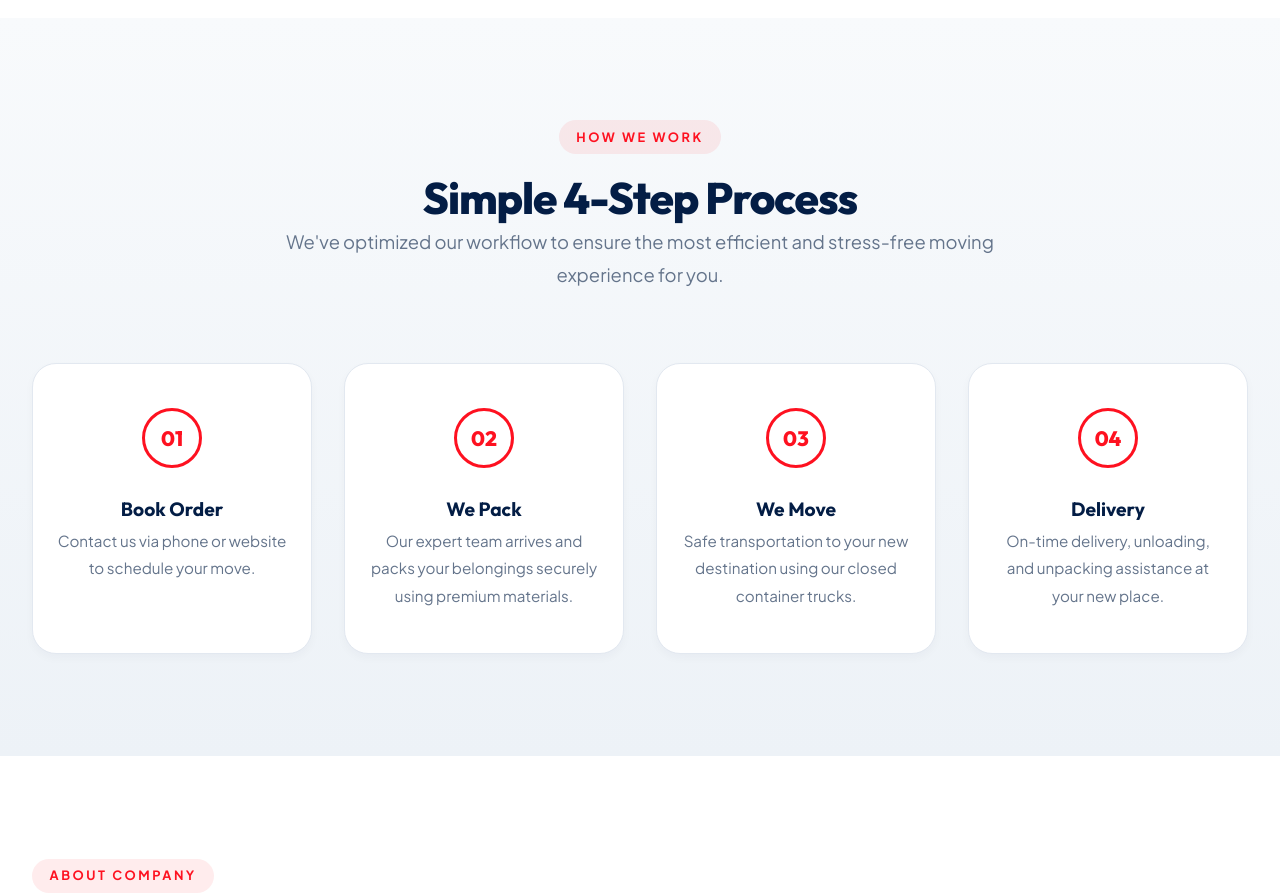
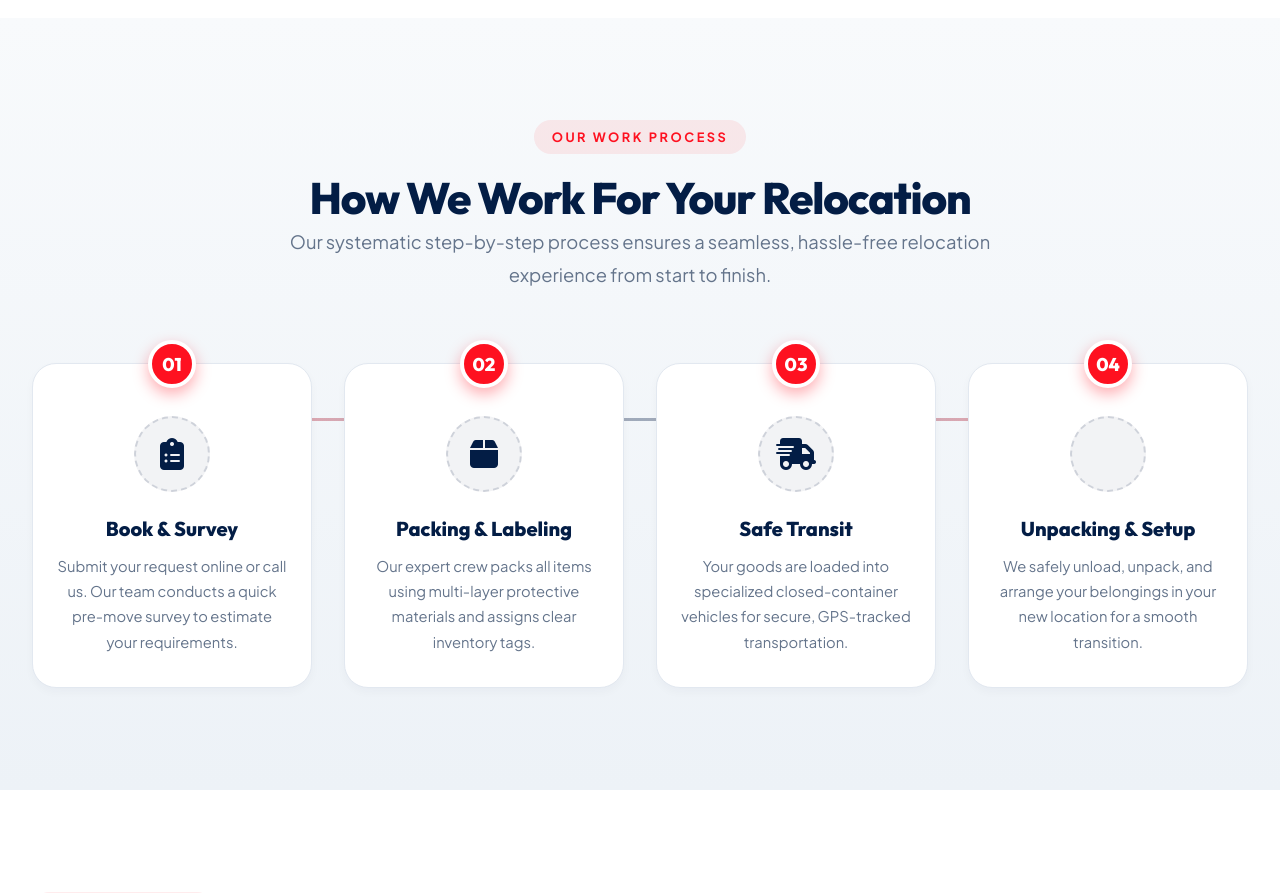
Before and after one commit to CybertizeYogesh/new-website-, a Next.js app: page / in a window 1280 px wide. Shown: the part 3220-4113 px from the top of the page. Built offline with nearby package versions, Linux system fonts and the light colour scheme.

Commit message:
Redesign How We Work section inspired by speedexrelocation.com work process layout

```diff
--- a/src/app/globals.css
+++ b/src/app/globals.css
@@ -577,6 +577,138 @@ img {
     overflow: hidden;
 }
 
+/* Speedex Relocation Inspired Work Process Timeline */
+.process-timeline-container {
+    position: relative;
+    margin-top: 3.5rem;
+}
+
+.process-timeline-line {
+    position: absolute;
+    top: 55px;
+    left: 10%;
+    right: 10%;
+    height: 3px;
+    background: linear-gradient(90deg, var(--accent-color) 0%, var(--primary-color) 50%, var(--accent-color) 100%);
+    z-index: 1;
+    border-radius: 3px;
+    opacity: 0.35;
+}
+
+.process-steps-grid {
+    display: grid;
+    grid-template-columns: repeat(4, 1fr);
+    gap: 2rem;
+    position: relative;
+    z-index: 2;
+}
+
+.process-step-card {
+    background: var(--white);
+    border: 1px solid var(--border-color);
+    border-radius: var(--radius-lg);
+    padding: 2.5rem 1.5rem 2rem;
+    text-align: center;
+    position: relative;
+    box-shadow: var(--shadow-sm);
+    transition: all 0.5s cubic-bezier(0.16, 1, 0.3, 1);
+    display: flex;
+    flex-direction: column;
+    align-items: center;
+}
+
+.step-badge-number {
+    position: absolute;
+    top: -24px;
+    left: 50%;
+    transform: translateX(-50%);
+    width: 48px;
+    height: 48px;
+    background: var(--accent-color);
+    color: var(--white);
+    font-weight: 800;
+    font-family: var(--font-heading);
+    font-size: 1.15rem;
+    border-radius: 50%;
+    display: flex;
+    align-items: center;
+    justify-content: center;
+    box-shadow: 0 6px 15px rgba(254, 17, 32, 0.35);
+    border: 4px solid var(--white);
+    transition: all 0.5s cubic-bezier(0.16, 1, 0.3, 1);
+}
+
+.step-icon-box {
+    width: 76px;
+    height: 76px;
+    background: rgba(3, 29, 69, 0.05);
+    color: var(--primary-color);
+    border-radius: 50%;
+    display: flex;
+    align-items: center;
+    justify-content: center;
+    font-size: 2rem;
+    margin: 0.75rem 0 1.5rem;
+    transition: all 0.5s cubic-bezier(0.16, 1, 0.3, 1);
+    border: 2px dashed rgba(3, 29, 69, 0.15);
+}
+
+.process-step-card h3 {
+    font-size: 1.25rem;
+    font-weight: 800;
+    color: var(--primary-color);
+    margin-bottom: 0.75rem;
+    transition: color 0.4s ease;
+}
+
+.process-step-card p {
+    font-size: 0.92rem;
+    color: var(--text-muted);
+    line-height: 1.7;
+    margin: 0;
+}
+
+.process-step-card:hover {
+    transform: translateY(-10px);
+    border-color: var(--accent-color);
+    box-shadow: var(--shadow-xl);
+}
+
+.process-step-card:hover .step-badge-number {
+    background: var(--primary-color);
+    transform: translateX(-50%) scale(1.1);
+    box-shadow: 0 8px 20px rgba(3, 29, 69, 0.4);
+}
+
+.process-step-card:hover .step-icon-box {
+    background: var(--accent-color);
+    color: var(--white);
+    border-color: transparent;
+    transform: rotateY(180deg) scale(1.1);
+    box-shadow: 0 10px 25px rgba(254, 17, 32, 0.4);
+}
+
+.process-step-card:hover h3 {
+    color: var(--accent-color);
+}
+
+@media (max-width: 992px) {
+    .process-steps-grid {
+        grid-template-columns: repeat(2, 1fr);
+        gap: 3rem 2rem;
+    }
+    .process-timeline-line {
+        display: none;
+    }
+}
+
+@media (max-width: 640px) {
+    .process-steps-grid {
+        grid-template-columns: 1fr;
+        gap: 3rem;
+    }
+}
+
 /* Floating Header */
 .navbar {
     position: fixed;
@@ -953,64 +1085,6 @@ img {
     transform: rotateY(180deg) scale(1.05);
 }
 
-/* Process Timeline Steps */
-.process-steps {
-    display: grid;
-    grid-template-columns: repeat(auto-fit, minmax(min(100%, 250px), 1fr));
-    gap: clamp(1.5rem, 3vw, 2rem);
-    position: relative;
-    margin-top: 2rem;
-}
-
-.step-card {
-    text-align: center;
-    position: relative;
-    padding: 2.75rem 1.5rem;
-    background: var(--white);
-    border-radius: var(--radius-lg);
-    transition: var(--transition-slow);
-    border: 1px solid var(--border-color);
-    box-shadow: var(--shadow-sm);
-}
-
-.step-card:hover {
-    border-color: var(--accent-color);
-    transform: translateY(-8px);
-    box-shadow: var(--shadow-xl);
-}
-
-.step-number {
-    width: 60px;
-    height: 60px;
-    background: var(--white);
-    border: 3px solid var(--accent-color);
-    color: var(--accent-color);
-    border-radius: 50%;
-    display: flex;
-    align-items: center;
-    justify-content: center;
-    font-weight: 800;
-    margin: 0 auto 1.5rem;
-    position: relative;
-    z-index: 2;
-    font-family: var(--font-heading);
-    font-size: 1.3rem;
-    box-shadow: 0 0 0 8px var(--white);
-    transition: var(--transition-smooth);
-}
-
-.step-card:hover .step-number {
-    background: linear-gradient(135deg, var(--accent-color), var(--primary-color));
-    color: var(--white);
-    border-color: transparent;
-    box-shadow: 0 0 0 8px var(--light-bg);
-}
-
-.step-content p {
-    font-size: 0.95rem;
-    color: var(--text-muted);
-}
-
 /* About Grid */
 .about-grid {
     display: grid;
@@ -1233,7 +1307,7 @@ img {
 
 .fade-in-right {
     opacity: 0;
-    transform: translateX(40px);
+    transform: translateX(-40px);
     transition: opacity 1.1s cubic-bezier(0.16, 1, 0.3, 1), transform 1.1s cubic-bezier(0.16, 1, 0.3, 1);
 }
 
--- a/src/app/page.tsx
+++ b/src/app/page.tsx
@@ -191,44 +191,55 @@ export default function HomePage() {
         </div>
       </section>
 
-      {/* 4. How We Work Process Timeline */}
+      {/* 4. Speedex Relocation Inspired 'OUR WORK PROCESS' Timeline */}
       <section className="process section bg-gradient-shading" id="process">
         <div className="container">
           <div className="section-header text-center">
-            <span className="sub-title">How We Work</span>
+            <span className="sub-title">OUR WORK PROCESS</span>
             <TextAnime>
-              <h2>Simple 4-Step Process</h2>
+              <h2>How We Work For Your Relocation</h2>
             </TextAnime>
-            <p>We've optimized our workflow to ensure the most efficient and stress-free moving experience for you.</p>
+            <p>Our systematic step-by-step process ensures a seamless, hassle-free relocation experience from start to finish.</p>
           </div>
 
-          <div className="process-steps">
-            <div className="step-card fade-in-up" data-cursor-text="STEP 1">
-              <div className="step-number">01</div>
-              <div className="step-content">
-                <h4>Book Order</h4>
-                <p>Contact us via phone or website to schedule your move.</p>
+          <div className="process-timeline-container">
+            <div className="process-timeline-line"></div>
+
+            <div className="process-steps-grid">
+              <div className="process-step-card fade-in-up" data-cursor-text="STEP 1">
+                <div className="step-badge-number">01</div>
+                <div className="step-icon-box">
+                  <i className="fa-solid fa-clipboard-list"></i>
+                </div>
+                <h3>Book &amp; Survey</h3>
+                <p>Submit your request online or call us. Our team conducts a quick pre-move survey to estimate your requirements.</p>
               </div>
-            </div>
-            <div className="step-card fade-in-up delay-1" data-cursor-text="STEP 2">
-              <div className="step-number">02</div>
-              <div className="step-content">
-                <h4>We Pack</h4>
-                <p>Our expert team arrives and packs your belongings securely using premium materials.</p>
+
+              <div className="process-step-card fade-in-up delay-1" data-cursor-text="STEP 2">
+                <div className="step-badge-number">02</div>
+                <div className="step-icon-box">
+                  <i className="fa-solid fa-box"></i>
+                </div>
+                <h3>Packing &amp; Labeling</h3>
+                <p>Our expert crew packs all items using multi-layer protective materials and assigns clear inventory tags.</p>
               </div>
-            </div>
-            <div className="step-card fade-in-up delay-2" data-cursor-text="STEP 3">
-              <div className="step-number">03</div>
-              <div className="step-content">
-                <h4>We Move</h4>
-                <p>Safe transportation to your new destination using our closed container trucks.</p>
+
+              <div className="process-step-card fade-in-up delay-2" data-cursor-text="STEP 3">
+                <div className="step-badge-number">03</div>
+                <div className="step-icon-box">
+                  <i className="fa-solid fa-truck-fast"></i>
+                </div>
+                <h3>Safe Transit</h3>
+                <p>Your goods are loaded into specialized closed-container vehicles for secure, GPS-tracked transportation.</p>
               </div>
-            </div>
-            <div className="step-card fade-in-up delay-3" data-cursor-text="STEP 4">
-              <div className="step-number">04</div>
-              <div className="step-content">
-                <h4>Delivery</h4>
-                <p>On-time delivery, unloading, and unpacking assistance at your new place.</p>
+
+              <div className="process-step-card fade-in-up delay-3" data-cursor-text="STEP 4">
+                <div className="step-badge-number">04</div>
+                <div className="step-icon-box">
+                  <i className="fa-solid fa-house-chimney-check"></i>
+                </div>
+                <h3>Unpacking &amp; Setup</h3>
+                <p>We safely unload, unpack, and arrange your belongings in your new location for a smooth transition.</p>
               </div>
             </div>
           </div>
```
